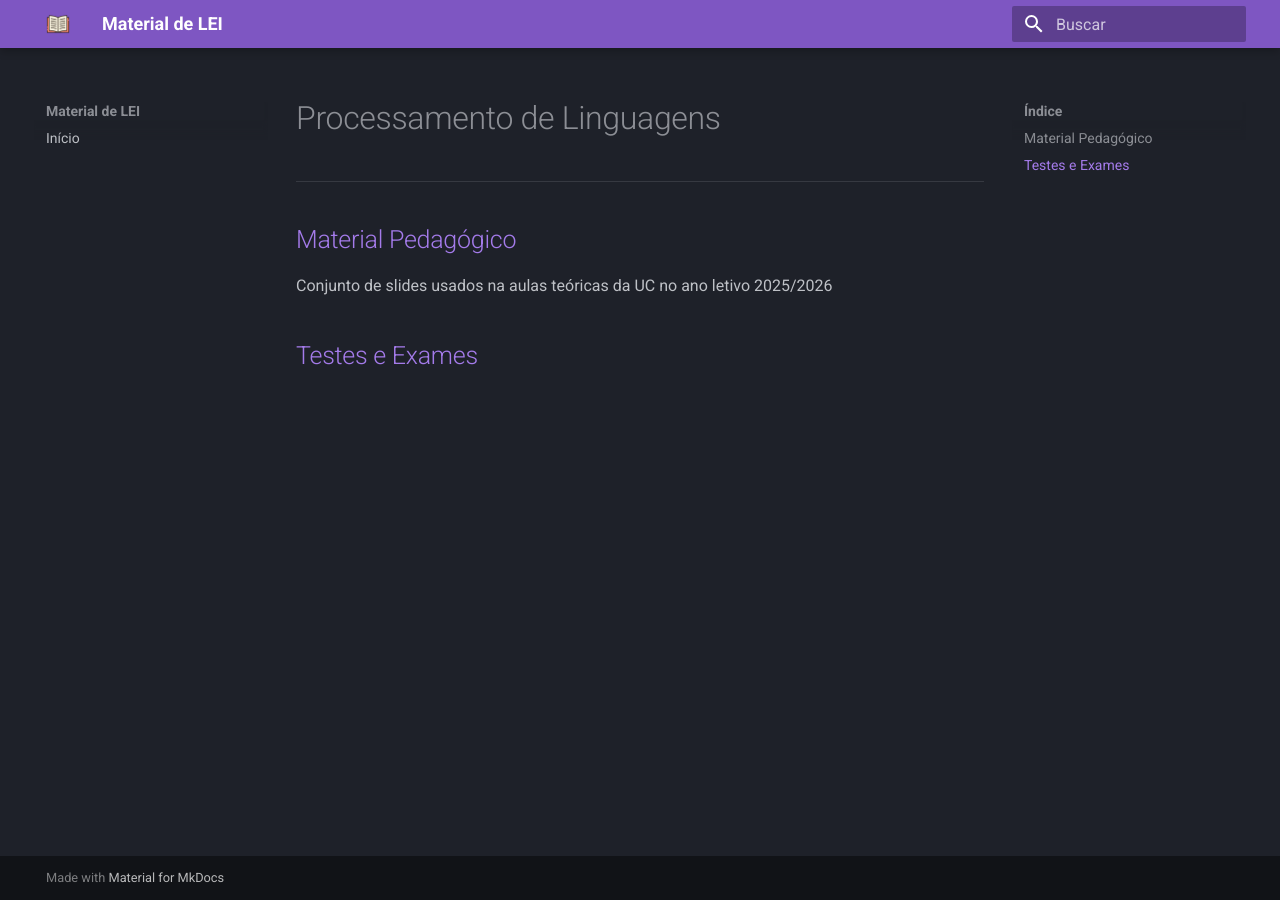
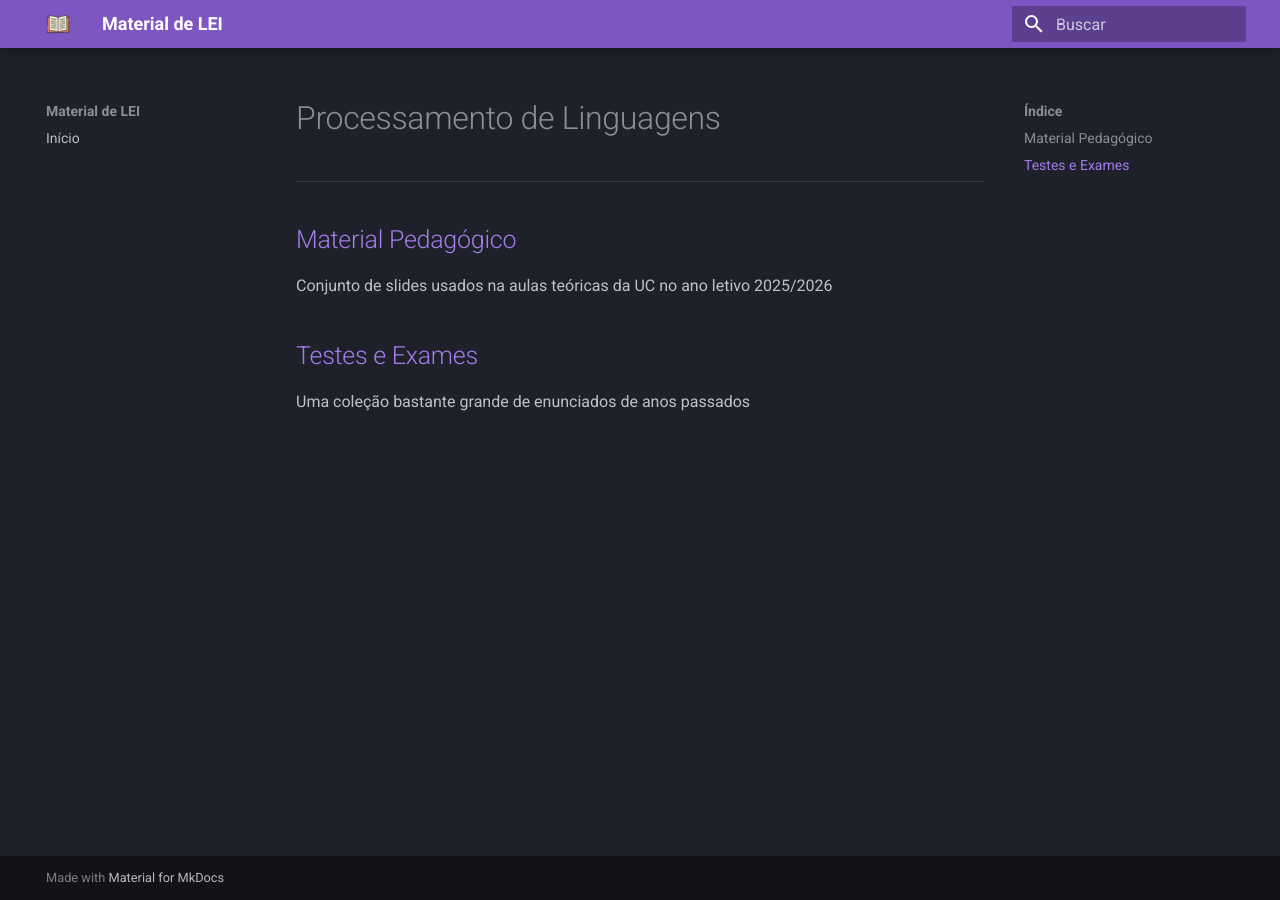
Before and after one commit to eduardo106919/LEI-Material-Estudo, an MkDocs documentation site: the page built from docs/PL/README.md, in a window 1280 px wide. Built offline with MkDocs 1.6.1 and Material for MkDocs 9.7.7, drawn with Linux system fonts in a browser that asks for light colours.

Commit message:
correções PL

```diff
--- a/docs/PL/README.md
+++ b/docs/PL/README.md
@@ -6,3 +6,4 @@
 Conjunto de slides usados na aulas teóricas da UC no ano letivo 2025/2026
 
 ## [Testes e Exames](Testes%20e%20Exames/README.md)
+Uma coleção bastante grande de enunciados de anos passados
```
